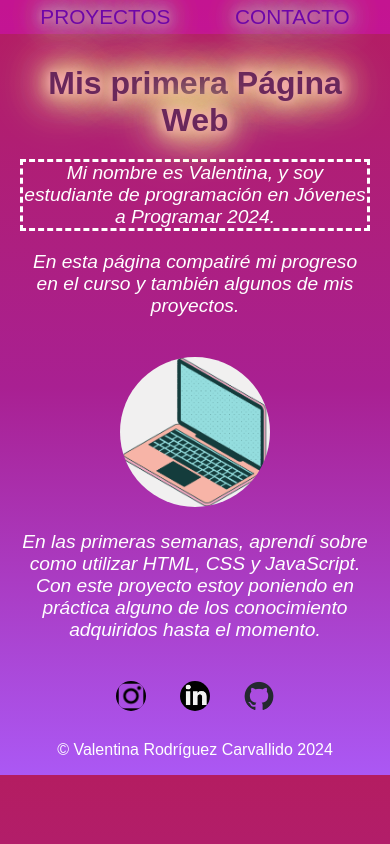
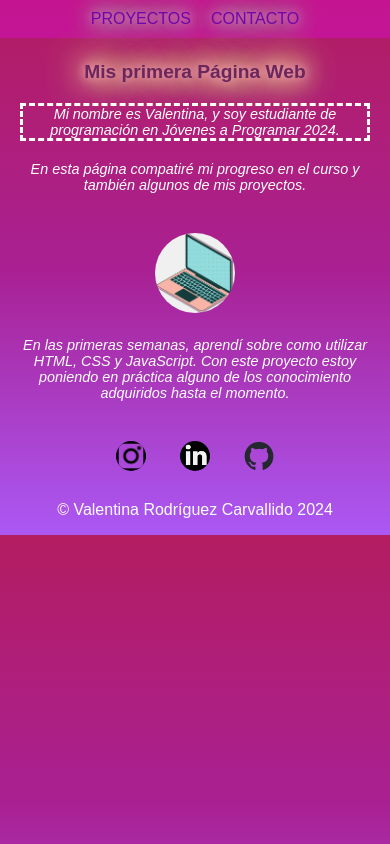
Before and after one commit to valentinarodriguezc/valentinarodriguezc.github.io, a plain HTML site: page index.html in a window 390 px wide. Drawn offline with Linux system fonts and the light colour scheme.

Commit message:
responsive

```diff
--- a/style.css
+++ b/style.css
@@ -6,18 +6,21 @@ body {
     padding: 0;
     text-align: center;
 }
-
 #headerSection {
     padding: 10px 20px;
 }
 
-.presentacion{
+.presentacion {
     border-style: dashed;
+    margin: 0 auto;
+    max-width: 80%;
 }
+
 h1 {
     font-size: 2em;
     margin-bottom: 15px;
 }
+
 .glow {
     color: #69275b;
     text-shadow: 0 0 10px rgb(255, 153, 197), 0 0 20px #ff9, 0 0 30px #ff9, 0 0 40px #ff9, 0 0 50px #ff9, 0 0 60px #ff9, 0 0 70px #ff9;
@@ -42,42 +45,98 @@ header img {
     margin-top: 20px;
 }
 
-
-#navBar a:hover {
-    color:#8619e6
-}
 .redes-sociales a {
     display: inline-block;
     margin: 0 15px;
 }
 
 .redes-sociales img {
-    width: 30px;
-    height: 30px;
+    max-width: 50px;
+    height: auto;
 }
 
 #navBar {
     background-color: rgba(228, 0, 249, 0.313);
     padding: 5px 0;
-    bottom: 0;
     width: 100%;
+    display: flex;
+    justify-content: center;
+    flex-wrap: wrap;
 }
 
 #navBar ul {
     list-style-type: none;
     margin: 0;
     padding: 0;
+    display: flex;
+    flex-wrap: wrap;
+    justify-content: center;
 }
 
 #navBar ul li {
-    display: inline;
-    margin: 0 30px;
+    margin: 0 20px;
 }
 
 #navBar ul li a {
-    color: rgb(109, 6, 168) ;
-    text-shadow: 0 0 10px rgb(255, 153, 197), 0 0 20px rgb(28, 206, 191), 0 0 30px #ff9, 0 0 40px #ff9, 0 0 50px rgb(252, 153, 255), 0 0 60px #ff9, 0 0 70px #ff9; ;
+    color: rgb(109, 6, 168);
+    text-shadow: 0 0 10px rgb(255, 153, 197), 0 0 20px rgb(28, 206, 191), 0 0 30px #ff9, 0 0 40px #ff9, 0 0 50px rgb(252, 153, 255), 0 0 60px #ff9, 0 0 70px #ff9;
     text-decoration: none;
     font-size: 1.3em;
+}
 
+#navBar a:hover {
+    color: #8619e6;
 }
+
+@media screen and (max-width: 768px) {
+    h1 {
+        font-size: 1.5em;
+    }
+
+    #headerSection p {
+        font-size: 1em;
+    }
+
+    header img {
+        width: 100px;
+        height: 100px;
+    }
+
+    .redes-sociales img {
+        max-width: 40px;
+    }
+
+    #navBar ul li {
+        margin: 10px 15px;
+    }
+
+    #navBar ul li a {
+        font-size: 1.2em;
+    }
+}
+@media screen and (max-width: 480px) {
+    h1 {
+        font-size: 1.2em;
+    }
+
+    #headerSection p {
+        font-size: 0.9em;
+    }
+
+    header img {
+        width: 80px;
+        height: 80px;
+    }
+
+    .redes-sociales img {
+        max-width: 30px;
+    }
+
+    #navBar ul li {
+        margin: 5px 10px;
+    }
+
+    #navBar ul li a {
+        font-size: 1em;
+    }
+}
```
